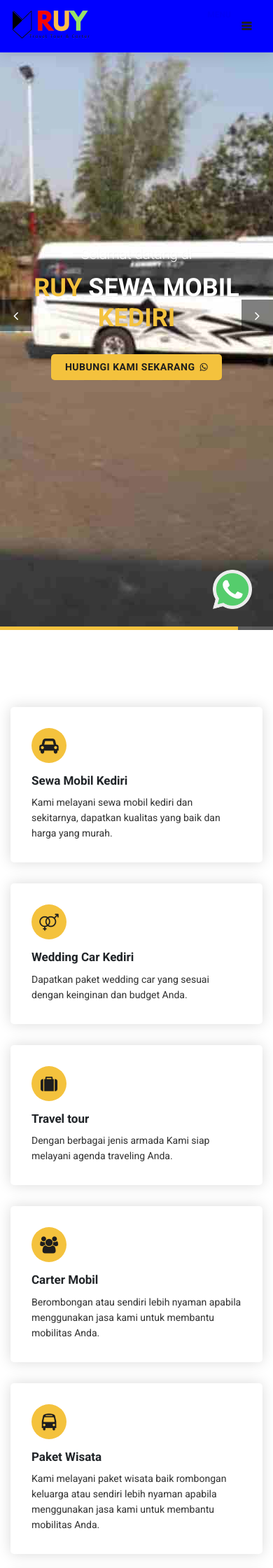
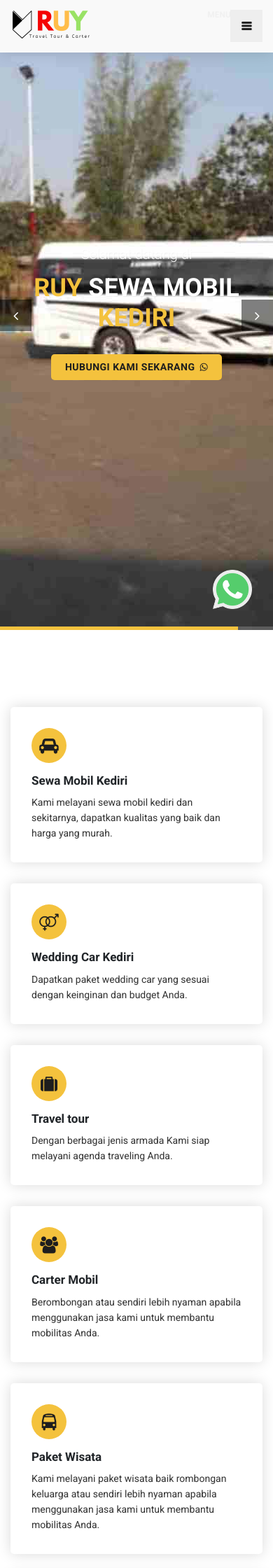
Before and after one commit to projectsmkrudi/hello-world, a Jekyll site: the page built from index.html, in a window 390 px wide. Shown: the top 2240 px of the page at 70% size. Built offline with Jekyll 4.4.1, drawn with Linux system fonts in a browser that asks for light colours.

Commit message:
1.1 change background colour
1.1 change background colour

```diff
--- a/assets/css/main.css
+++ b/assets/css/main.css
@@ -769,7 +769,7 @@
 
 @media (max-width:767px) {
     .site-header {
-        background-color: #0000ff; /*edit #f4c23d*/
+        background-color: #f9f9f9; /*edit #f4c23d*/
         -webkit-box-shadow: 0px 0px 20px rgba(0, 0, 0, 0.15);
         box-shadow: 0px 0px 20px rgba(0, 0, 0, 0.15)
     }
@@ -876,7 +876,7 @@
         font-family: 'FontAwesome';
         float: right;
         color: #1e1e1e;
-        background-color: #0000ff; /*edit #f4c23d;*/
+        background-color: #eee; /*edit #f4c23d;*/
         display: inline-block;
         width: 46px;
         height: 46px;
```
